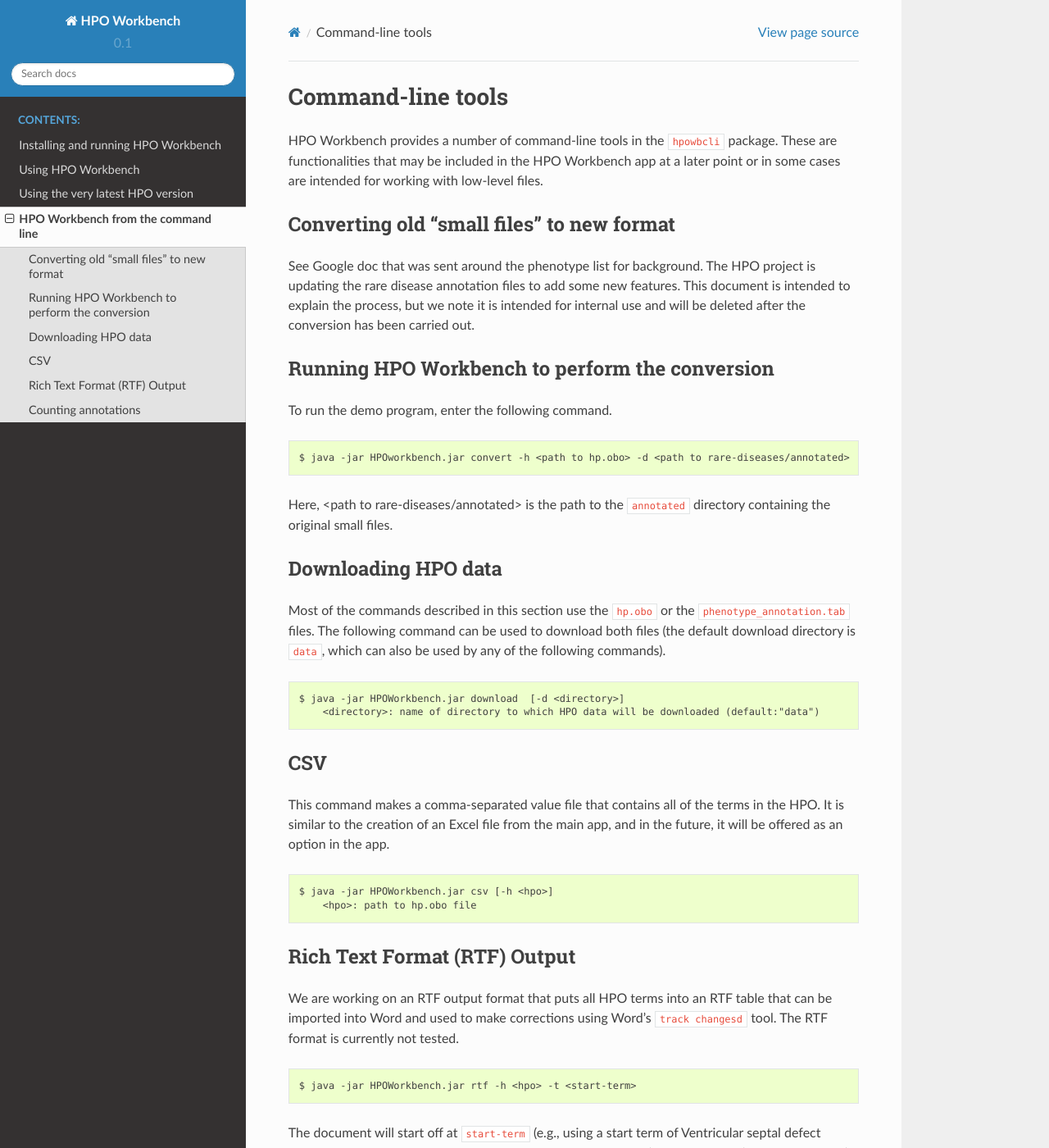
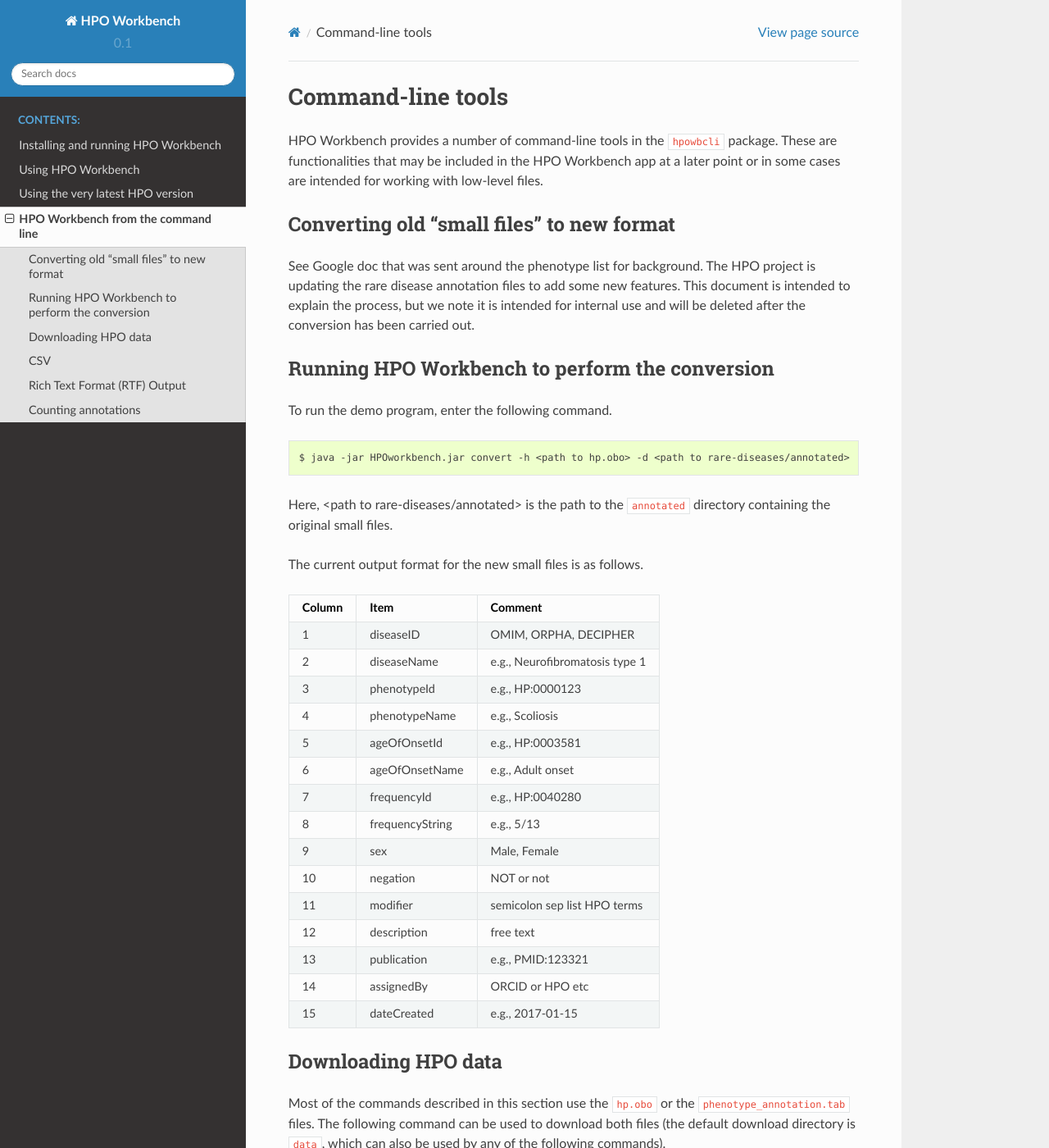
Before and after one commit to TheJacksonLaboratory/HPOworkbench, a Sphinx documentation site: the page built from docs/command.rst, in a window 1280 px wide and 1400 px high. Shown: the whole window at 82% size. Built offline with Sphinx 7.4.7 and the Read the Docs theme 2.0.0, drawn with Linux system fonts in a browser that asks for light colours; pages that are not in the unit, such as notebooks, are missing from menus.

Commit message:
table with new format

```diff
--- a/docs/command.rst
+++ b/docs/command.rst
@@ -23,6 +23,53 @@
     $ java -jar HPOworkbench.jar convert -h <path to hp.obo> -d <path to rare-diseases/annotated>
 
 Here, <path to rare-diseases/annotated> is the path to the ``annotated`` directory containing the original small files.
+
+
+The current output format for the new small files is as follows.
+
+
+
+
++--------+-----------------+--------------------------------+
+| Column |    Item         | Comment                        |
++========+=================+================================+
+| 1      | diseaseID       | OMIM, ORPHA, DECIPHER          |
++--------+-----------------+--------------------------------+
+| 2      | diseaseName     | e.g., Neurofibromatosis type 1 |
++--------+-----------------+--------------------------------+
+| 3      | phenotypeId     | e.g., HP:0000123               |
++--------+-----------------+--------------------------------+
+| 4      | phenotypeName   | e.g., Scoliosis                |
++--------+-----------------+--------------------------------+
+| 5      | ageOfOnsetId    | e.g., HP:0003581               |
++--------+-----------------+--------------------------------+
+| 6      | ageOfOnsetName  | e.g., Adult onset              |
++--------+-----------------+--------------------------------+
+| 7      | frequencyId     | e.g., HP:0040280               |
++--------+-----------------+--------------------------------+
+| 8      | frequencyString | e.g., 5/13                     |
++--------+-----------------+--------------------------------+
+| 9      | sex             | Male, Female                   |
++--------+-----------------+--------------------------------+
+| 10     | negation        | NOT or not                     |
++--------+-----------------+--------------------------------+
+| 11     | modifier        | semicolon sep list HPO terms   |
++--------+-----------------+--------------------------------+
+| 12     | description     | free text                      |
++--------+-----------------+--------------------------------+
+| 13     | publication     | e.g., PMID:123321              |
++--------+-----------------+--------------------------------+
+| 14     | assignedBy      | ORCID or HPO etc               |
++--------+-----------------+--------------------------------+
+| 15     | dateCreated     | e.g., 2017-01-15               |
++--------+-----------------+--------------------------------+
+
+
+
+
+
+
+
 
 
 Downloading HPO data
--- a/docs/index.rst
+++ b/docs/index.rst
@@ -9,7 +9,6 @@
    :maxdepth: 2
    :caption: Contents:
 
-   index
    installation
    usage
    Using the very latest HPO version <latest>
```
